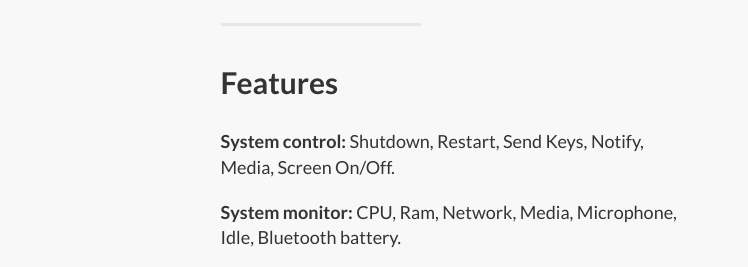
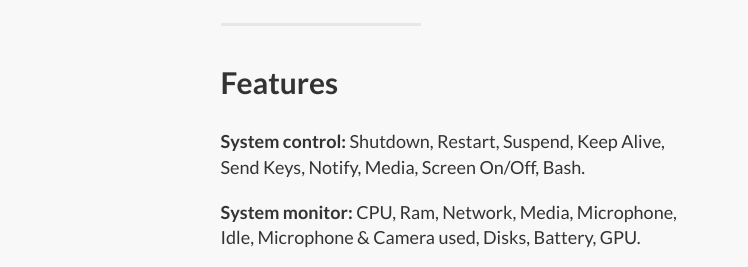
Before and after one commit to bkbilly/lnxlink, a plain HTML site: page index.html in a window 1280 px wide. Shown: the part 819-1086 px from the top of the page, 532-1280 px from the left. Drawn offline with Linux system fonts and the light colour scheme.

Commit message:
Added Features

```diff
--- a/index.html
+++ b/index.html
@@ -132,10 +132,9 @@
                     <hr class="section-heading-spacer">
                     <div class="clearfix"></div>
                     <h2 class="section-heading">Features</h2>
-                    <p class="lead"><b>System control: </b> Shutdown, Restart, Send Keys, Notify, Media, Screen On/Off.</p>
-                    <p class="lead"><b>System monitor: </b> CPU, Ram, Network, Media, Microphone, Idle, Bluetooth battery.</p>
+                    <p class="lead"><b>System control: </b> Shutdown, Restart, Suspend, Keep Alive, Send Keys, Notify, Media, Screen On/Off, Bash.</p>
+                    <p class="lead"><b>System monitor: </b> CPU, Ram, Network, Media, Microphone, Idle, Microphone & Camera used, Disks, Battery, GPU.</p>
                     <p class="lead"><b>Easily expanded: </b> Modular design so that programmers can add more features just by creating a new application.</p>
-
                 </div>
                 <div class="col-lg-5 col-sm-pull-6 col-sm-6">
                     <img class="img-responsive" src="img/cpu.png" alt="">
```
Also changed, not shown: img/cpu.png, img/hass.png, img/ssh.png.
